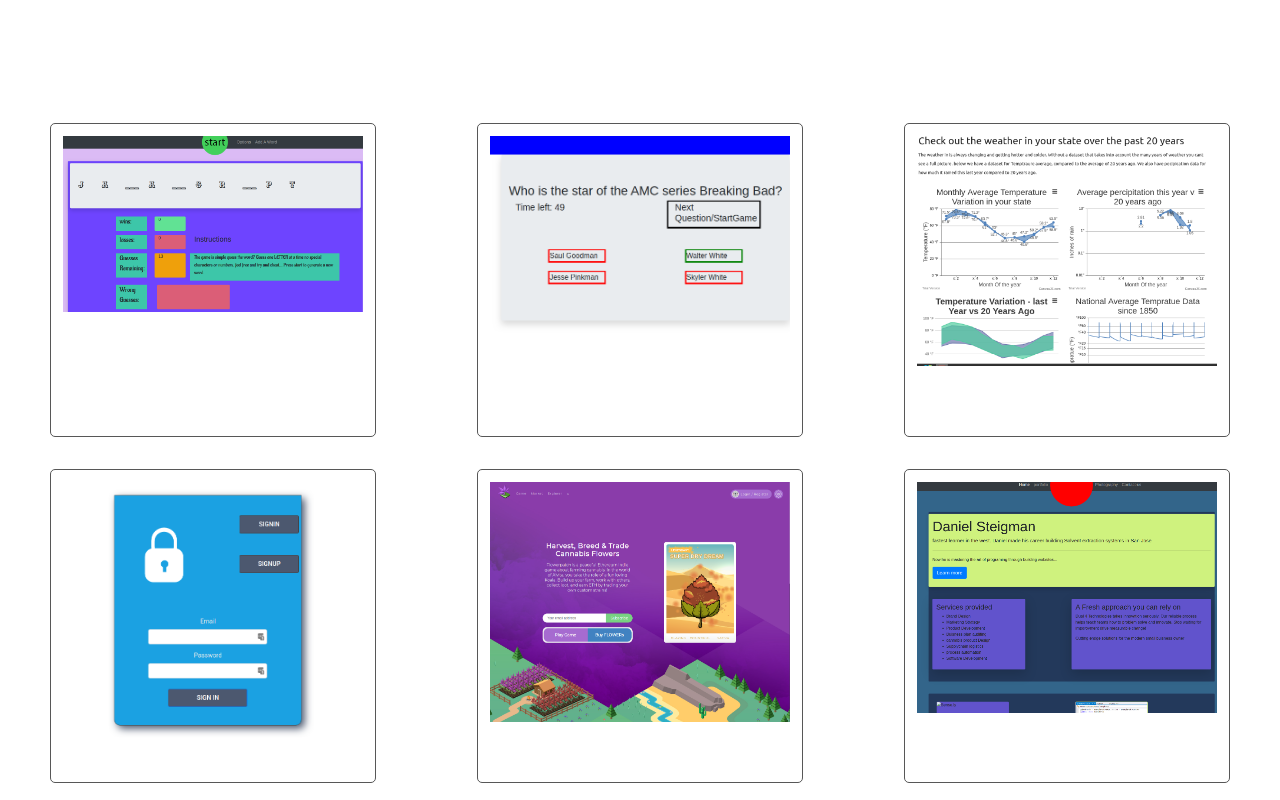
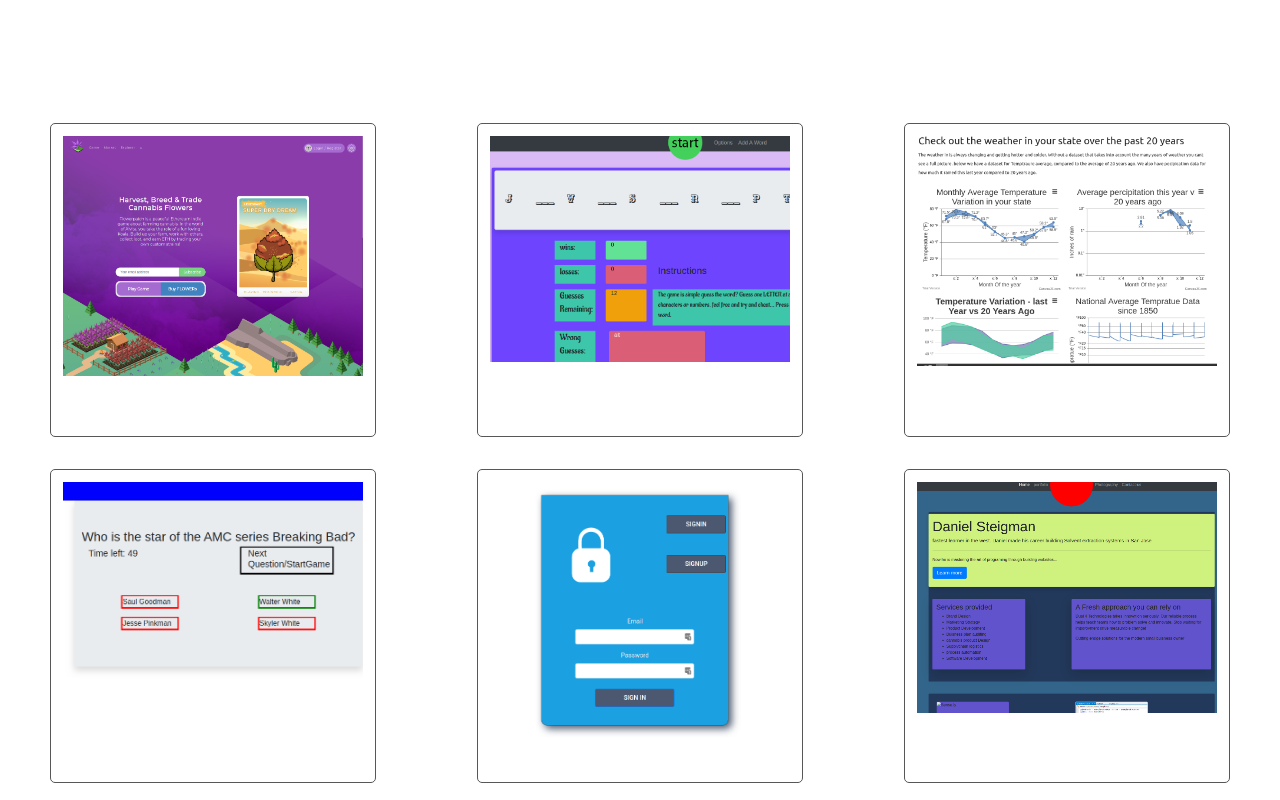
Before and after one commit to NightTrek/Portfolio-Website, a React (Create React App) app in the folder react-portfolio-frontend/: page / in a window 1280 px wide. Shown: the part 260-1060 px from the top of the page. Built offline with nearby package versions, Linux system fonts and the light colour scheme.

Commit message:
converted Portfolio items into a single react component with props and fixed the button to look better

```diff
--- a/react-portfolio-frontend/src/components/PortfolioItems/ClimateFeel.jsx
+++ /dev/null
@@ -1,22 +0,0 @@
-import React from 'react';
-
-import './style.css';
-import ClimateFeel from '../../img/ClimateFeel.png';
-
-
-const WordGuessGame = () => {
-    return  (
-        <div className={"card"}>
-            <a href={"https://tonedef00.github.io/Climate-Feel-App/"} >
-                <img src={ClimateFeel} alt={"Trivia Game"} width={"100%"}/>
-                <div className={"words"}>
-                    <h5>Climate Feel</h5>
-                    <p>A website showing you real weather data over the past 20 years</p>
-                    <a href={"https://github.com/ToneDef00/Climate-Feel-App"}><button>Github</button></a>
-                </div>
-            </a>
-        </div>
-    );
-};
-
-export default WordGuessGame;
--- a/react-portfolio-frontend/src/components/PortfolioItems/JWT-Auth-BoilerPlate.jsx
+++ /dev/null
@@ -1,22 +0,0 @@
-import React from 'react';
-
-import './style.css';
-import JWTDemo from '../../img/JWT-Demo.png';
-
-
-const JWTAuth = () => {
-    return  (
-        <div className={"card"}>
-            <a href={"https://github.com/ToneDef00/React-JWT-Auth-MySQL-Boilerplate"} >
-                <img src={JWTDemo} alt={"Password Authentication Boilerplate"} width={"100%"}/>
-                <div className={"words"}>
-                    <h5>Authenticated webapp Using Node</h5>
-                    <p>A boiler plate which allows for rapid deployment of frontend applications without much work</p>
-                    <a href={"https://github.com/ToneDef00/React-JWT-Auth-MySQL-Boilerplate"}><button>Github</button></a>
-                </div>
-            </a>
-        </div>
-    );
-};
-
-export default JWTAuth;
--- a/react-portfolio-frontend/src/components/PortfolioItems/PortfolioComponent.jsx
+++ b/react-portfolio-frontend/src/components/PortfolioItems/PortfolioComponent.jsx
@@ -12,7 +12,7 @@ const PortfolioComponent = (props) => {
             <div className={"words"}>
                 <h5>{props.projectName}</h5>
                 <p>{props.porjectText}</p>
-                <a href={props.buttonLink}><button>{props.buttonTxt}</button></a>
+                <a href={props.buttonLink}><button className={"pButton"}>{props.buttonTxt}</button></a>
             </div>
         </a>
     </div>
--- a/react-portfolio-frontend/src/components/PortfolioItems/TriviaGame.jsx
+++ /dev/null
@@ -1,22 +0,0 @@
-import React from 'react';
-
-import './style.css';
-import TriviaGame from '../../img/TriviaGame1.png';
-
-
-const WordGuessGame = () => {
-    return  (
-        <div className={"card"}>
-            <a href={"https://tonedef00.github.io/trivia-game/"} >
-                <img src={TriviaGame} alt={"Trivia Game"} width={"100%"}/>
-                <div className={"words"}>
-                    <h5>Basic Trivia Game</h5>
-                    <p>A timed Trivia Game using JQuery and a Trivia API</p>
-                    <a href={"https://github.com/ToneDef00/trivia-game"}><button>Github</button></a>
-                </div>
-            </a>
-        </div>
-    );
-};
-
-export default WordGuessGame;
--- a/react-portfolio-frontend/src/components/PortfolioItems/flowerpatch.jsx
+++ /dev/null
@@ -1,22 +0,0 @@
-import React from 'react';
-
-import './style.css';
-import flowerPatch from '../../img/FlowerpatchHome.png';
-
-
-const Flowerpatch = () => {
-    return  (
-        <div className={"card"}>
-            <a href={"https://flowerpatch.app/"} >
-                <img src={flowerPatch} alt={"FlowerPatch Game"} width={"100%"}/>
-                <div className={"words"}>
-                    <h5>FlowerPatch</h5>
-                    <p>Flowerpatch is a peaceful Ethereum indie game about farming cannabis.</p>
-                    <a href={"https://flowerpatch.app/game"}><button>Try it now</button></a>
-                </div>
-            </a>
-        </div>
-    );
-};
-
-export default Flowerpatch;
--- a/react-portfolio-frontend/src/components/PortfolioItems/style.css
+++ b/react-portfolio-frontend/src/components/PortfolioItems/style.css
@@ -30,3 +30,28 @@
 .card:hover .words{
     opacity: 1;
 }
+
+
+.pButton {
+    box-shadow:inset 0px 0px 15px 3px #8a8a8a;
+    background:linear-gradient(to bottom, #c7c7c7 5%, #b8b8b8 100%);
+    background-color:#c7c7c7;
+    border-radius:10px;
+    border:1px solid #000000;
+    display:inline-block;
+    cursor:pointer;
+    color:#000000;
+    font-family:Arial;
+    font-size:15px;
+    padding:6px 17px;
+    text-decoration:none;
+    text-shadow:0px 1px 0px #ebebeb;
+}
+.pButton:hover {
+    background:linear-gradient(to bottom, #b8b8b8 5%, #c7c7c7 100%);
+    background-color:#b8b8b8;
+}
+.pButton:active {
+    position:relative;
+    top:1px;
+}
--- a/react-portfolio-frontend/src/components/PortfolioItems/wordGuessGame.jsx
+++ /dev/null
@@ -1,22 +0,0 @@
-import React from 'react';
-
-import './style.css';
-import wordGuessGame from '../../img/wordGuessGame.png';
-
-
-const WordGuessGame = () => {
-  return  (
-    <div className={"card"}>
-        <a href={"https://tonedef00.github.io/Word-guess-game/"} >
-            <img src={wordGuessGame} alt={"Word Guess Game"} width={"100%"}/>
-            <div className={"words"}>
-                <h5>Word guess Game</h5>
-                <p>A super lightweight vanilla javascript game</p>
-                <a href={"https://github.com/ToneDef00/Word-guess-game"}><button>Github</button></a>
-            </div>
-        </a>
-    </div>
-  );
-};
-
-export default WordGuessGame;
--- a/react-portfolio-frontend/src/containers/HomePage/HomePage.jsx
+++ b/react-portfolio-frontend/src/containers/HomePage/HomePage.jsx
@@ -3,23 +3,21 @@ import React, {Component} from 'react';
 //import Containers
 import TextSlider from '../TextSlider/TextSlider';
 
-//import components
-import  WordGuessGame from '../../components/PortfolioItems/wordGuessGame';
-import TriviaGame   from '../../components/PortfolioItems/TriviaGame';
-import ClimateFeel  from '../../components/PortfolioItems/ClimateFeel';
-import JWTAuth from "../../components/PortfolioItems/JWT-Auth-BoilerPlate";
+//import components";
 import ContactPage from "../../components/ContactPage/ContactPage";
 
 
 //import styles
 import './style.css';
-import Flowerpatch from "../../components/PortfolioItems/flowerpatch";
 import PortfolioComponent from "../../components/PortfolioItems/PortfolioComponent";
 
 //import images
 import bsPortfolio from "../../img/BSPortfolio.png";
-
-
+import FlowerPatch from "../../img/FlowerpatchHome.png";
+import WordGuessGame from "../../img/wordGuessGame2.png";
+import ClimateFeel from "../../img/ClimateFeel.png";
+import TriviaGame from "../../img/TriviaGame1.png";
+import JWTIMG from "../../img/JWT-Demo.png";
 class HomePage extends Component {
 
     render() {
@@ -29,19 +27,29 @@ class HomePage extends Component {
                     <TextSlider/>
                 </div>
                 <div className={"flexRow"}>
-                    <WordGuessGame/>
-                    <TriviaGame/>
-                    <ClimateFeel/>
-                    <JWTAuth/>
-                    <Flowerpatch/>
+                    <PortfolioComponent projectURL={"https://flowerpatch.app/"} imgsrc={FlowerPatch} imgalt={"FlowerPatch Game"}
+                                        projectName={"FlowerPatch"} porjectText={"Flowerpatch is a peaceful Ethereum indie game about farming cannabis."}
+                                        buttonLink={"https://flowerpatch.app/game"} buttonTxt={"Try it now"}/>
+                    <PortfolioComponent projectURL={"https://tonedef00.github.io/Word-guess-game/"} imgsrc={WordGuessGame} imgalt={"Word guess game"}
+                                        projectName={"Word Guess Game"} porjectText={"A simple vanilla javascript game where the goal is to guess the wordg"}
+                                        buttonLink={"https://github.com/ToneDef00/Word-guess-game"} buttonTxt={"Github"}/>
+                    <PortfolioComponent projectURL={"https://tonedef00.github.io/Climate-Feel-App/"} imgsrc={ClimateFeel} imgalt={"Climate Feel"}
+                                        projectName={"Climate Feel"} porjectText={"A website showing you real weather data over the past 20 years"}
+                                        buttonLink={"https://github.com/ToneDef00/Climate-Feel-App"} buttonTxt={"Github"}/>
+                    <PortfolioComponent projectURL={"https://tonedef00.github.io/trivia-game/"} imgsrc={TriviaGame} imgalt={"Trivia Game"}
+                                        projectName={"Trivia Game"} porjectText={"A timed Trivia Game using JQuery and a Trivia API"}
+                                        buttonLink={"https://github.com/ToneDef00/trivia-game"} buttonTxt={"Github"}/>
+                    <PortfolioComponent projectURL={"https://github.com/ToneDef00/React-JWT-Auth-MySQL-Boilerplate"} imgsrc={JWTIMG} imgalt={"Authentication App"}
+                                        projectName={"React-Redux Authentication"} porjectText={"A boiler plate which allows for rapid deployment of frontend applications which require authentication"}
+                                        buttonLink={"https://github.com/ToneDef00/React-JWT-Auth-MySQL-Boilerplate"} buttonTxt={"Github"}/>
                     <PortfolioComponent projectURL={"https://tonedef00.github.io/bootstrap-portfolio/"} imgsrc={bsPortfolio}
                                         imgalt={"bootstrap Porfolio"} projectName={"Bootstrap portfolio"} porjectText={"A basic Portfolio HTML page built using bootstrap second portfolio built"}
                                         buttonLink={"https://github.com/ToneDef00/bootstrap-portfolio"} buttonTxt={"Github"}/>
                 </div>
-                <div className={"contactPage flexRow"}>
+                <div className={"contactPage flexRow"} id={"ContactPage"}>
                     <h1 className={"contactHeader"}>Lets Talk</h1>
                 </div>
-                <ContactPage id={"ContactPage"} />
+                <ContactPage/>
             </div>
         );
     }
```
Also changed, not shown: react-portfolio-frontend/src/components/PortfolioItems/VoteYourLanding.jsx (deleted).
